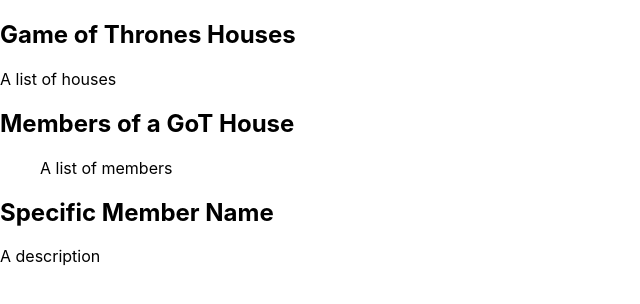
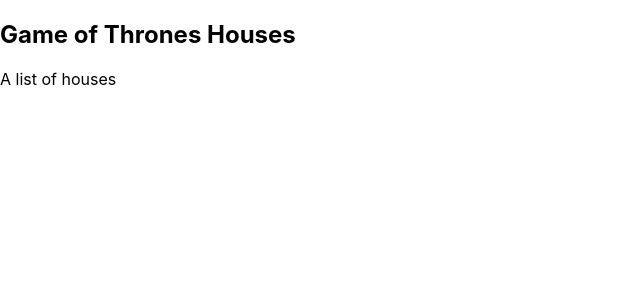
Before and after one commit to xxmark10xx/react-router-is-coming-lab, a React (Create React App) app: page / in a window 1280 px wide. Shown: the top 304 px of the page, without its empty margins (0-640 px from the left). Built offline with nearby package versions, Linux system fonts and the light colour scheme.

Commit message:
stub routes

```diff
--- a/src/App.js
+++ b/src/App.js
@@ -1,4 +1,10 @@
 import React from 'react'
+
+import {
+  BrowserRouter as Router,
+  Route,
+  Link
+} from 'react-router-dom';
 
 import Houses from './components/Houses'
 import House from './components/House'
@@ -9,11 +15,26 @@
   render() {
     return (
       <div>
-        <Houses />
+        <Router>
+          <Route
+            exact path="/"
+            component={Houses}
+          />
 
-        <House />
+          <Route
+            exact path="/houses/:id"
+            render={() => {
+              return <House />
+            }}
+          />
 
-        <Member />
+          <Route
+            path="/houses/:id/member/:id"
+            render={() => {
+              return <Member />
+            }}
+          />
+        </Router>
       </div>
     )
   }
```
